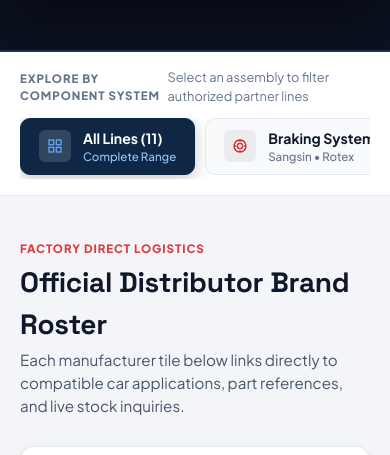
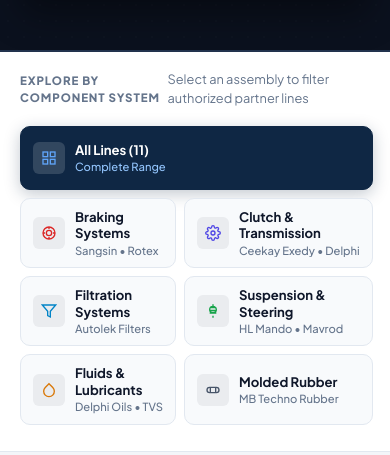
Before and after one commit to iamprimes02-dev/Sai-Rudra-Motors, a website: page public/index.html in a window 390 px wide. Shown: the part 1309-1764 px from the top of the page. Drawn offline with Linux system fonts and the light colour scheme; no server answers.

Commit message:
fix(ui): equalize component pill widths with responsive grid and smooth hover physics

```diff
--- a/public/css/styles.css
+++ b/public/css/styles.css
@@ -755,19 +755,20 @@ button {
 }
 
 /* ==========================================================================
-   Component Strip (Scroller Hotspots)
+   Component Strip (Interactive System Navigator)
    ========================================================================== */
 .srm-component-strip {
   background: #FFFFFF;
   border-bottom: 1px solid var(--srm-card-border);
-  padding: 16px 0;
+  padding: 18px 0;
+  position: relative;
 }
 
 .strip-header {
   display: flex;
   align-items: center;
   justify-content: space-between;
-  margin-bottom: 12px;
+  margin-bottom: 14px;
 }
 
 .strip-label {
@@ -784,33 +785,56 @@ button {
 }
 
 .component-card-scroller {
-  display: flex;
+  display: grid;
+  grid-template-columns: repeat(7, 1fr);
   gap: 10px;
-  overflow-x: auto;
-  scrollbar-width: thin;
-  padding-bottom: 4px;
+  width: 100%;
+  padding: 4px 0 8px;
+}
+
+@media (min-width: 640px) and (max-width: 1099px) {
+  .component-card-scroller {
+    grid-template-columns: repeat(4, 1fr);
+    gap: 10px;
+  }
+}
+
+@media (max-width: 639px) {
+  .component-card-scroller {
+    grid-template-columns: repeat(2, 1fr);
+    gap: 8px;
+  }
+
+  .comp-pill[data-category="all"] {
+    grid-column: span 2;
+  }
 }
 
 .comp-pill {
+  width: 100%;
+  box-sizing: border-box;
   background: #F8FAFC;
   border: 1px solid var(--srm-card-border);
   border-radius: var(--radius-md);
-  padding: 10px 18px;
+  padding: 10px 12px;
+  min-height: 64px;
   text-align: left;
   cursor: pointer;
-  white-space: nowrap;
-  display: flex;
-  align-items: center;
-  gap: 12px;
-  transition: all 0.22s cubic-bezier(0.16, 1, 0.3, 1);
-  flex-shrink: 0;
+  display: flex;
+  align-items: center;
+  gap: 10px;
+  transition: transform 0.2s cubic-bezier(0.16, 1, 0.3, 1), box-shadow 0.2s ease, background-color 0.18s ease, border-color 0.18s ease;
 }
 
 .comp-pill:hover {
   background: #FFFFFF;
   border-color: #94A3B8;
   transform: translateY(-2px);
-  box-shadow: 0 4px 12px rgba(15, 39, 68, 0.08);
+  box-shadow: 0 6px 16px rgba(15, 39, 68, 0.1);
+}
+
+.comp-pill:active {
+  transform: translateY(0);
 }
 
 .comp-pill.active {
@@ -829,7 +853,7 @@ button {
   border-radius: var(--radius-sm);
   background: rgba(15, 23, 42, 0.06);
   color: var(--srm-primary-navy);
-  transition: all 0.2s;
+  transition: background-color 0.2s, color 0.2s;
   flex-shrink: 0;
 }
 
@@ -840,19 +864,23 @@ button {
 
 .comp-pill:hover:not(.active) .pill-icon {
   background: rgba(15, 23, 42, 0.1);
-  color: var(--srm-red-accent);
 }
 
 .comp-pill .pill-text-wrap {
   display: flex;
   flex-direction: column;
   gap: 2px;
+  min-width: 0;
+  flex: 1;
 }
 
 .comp-pill .pill-title {
-  font-size: 0.88rem;
+  font-size: 0.82rem;
   font-weight: 700;
   color: var(--srm-text-dark);
+  line-height: 1.25;
+  white-space: normal;
+  word-break: normal;
 }
 
 .comp-pill.active .pill-title {
@@ -860,9 +888,13 @@ button {
 }
 
 .comp-pill .pill-count {
-  font-size: 0.72rem;
+  font-size: 0.70rem;
   color: var(--srm-text-light);
   font-weight: 500;
+  line-height: 1.2;
+  white-space: nowrap;
+  overflow: hidden;
+  text-overflow: ellipsis;
 }
 
 .comp-pill.active .pill-count {
@@ -876,6 +908,13 @@ button {
 .cat-suspension-icon { color: #16A34A !important; }
 .cat-fluids-icon { color: #D97706 !important; }
 .cat-rubber-icon { color: #475569 !important; }
+
+.comp-pill.active .cat-braking-icon { color: #FCA5A5 !important; }
+.comp-pill.active .cat-clutch-icon { color: #A5B4FC !important; }
+.comp-pill.active .cat-filtration-icon { color: #7DD3FC !important; }
+.comp-pill.active .cat-suspension-icon { color: #86EFAC !important; }
+.comp-pill.active .cat-fluids-icon { color: #FCD34D !important; }
+.comp-pill.active .cat-rubber-icon { color: #CBD5E1 !important; }
 
 /* ==========================================================================
    Main Distributor Showcase Grid
```
